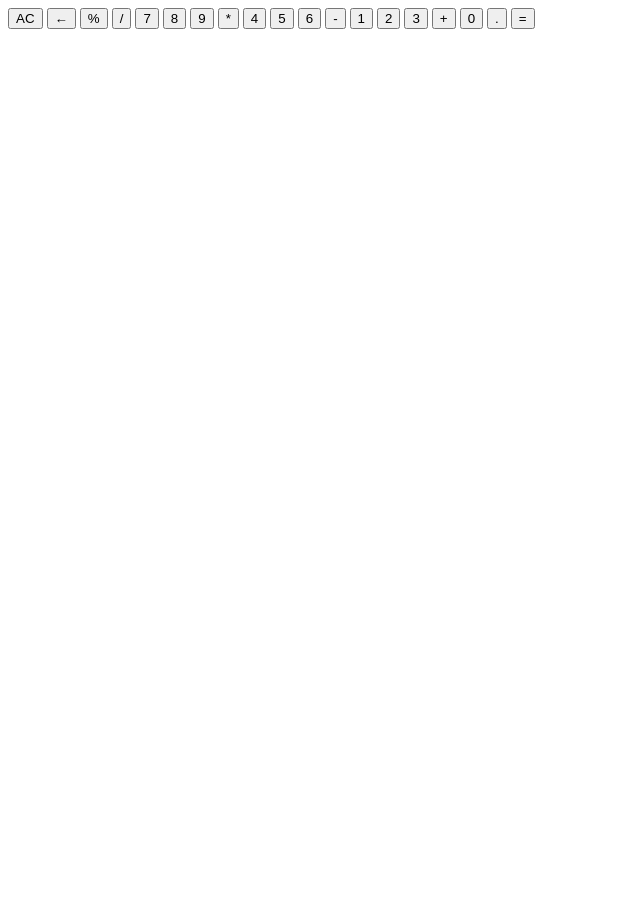
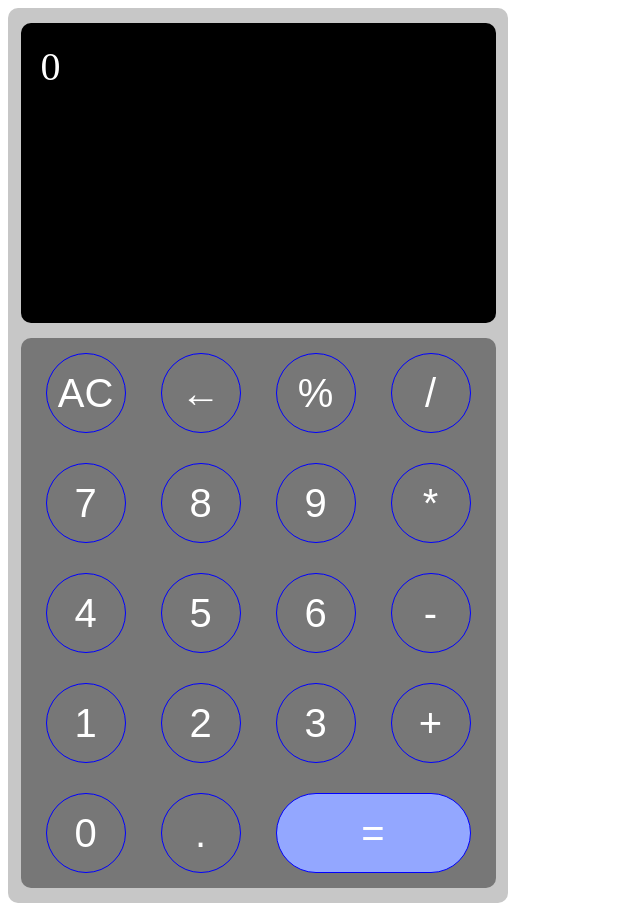
Before and after one commit to ArtemStanovov2000/Calculator, a plain HTML site: page index.html in a window 1280 px wide. Shown: the whole page, without its empty margins (0-640 px from the left). Before the commit the page ends 800 px from the top, so only its background shows below. Drawn offline with Linux system fonts and the light colour scheme.

Commit message:
Создал стили и верстку

```diff
--- a/index.html
+++ b/index.html
@@ -1,34 +1,46 @@
 <!DOCTYPE html>
 <html lang="ru">
   <head>
-  <meta charset="UTF-8">
-  <meta name="viewport" content="width=device-width, initial-scale=1.0">
+    <meta charset="UTF-8" />
+    <meta name="viewport" content="width=device-width, initial-scale=1.0" />
     <title>Calculator</title>
-  <link rel="stylesheet" type="text/css" href="style.css">
+    <link rel="stylesheet" type="text/css" href="style.css" />
   </head>
   <body>
-  <section>
-    <article class="window"></article>
+    <section class="calculator">
+      <article class="window">
+        <p class="result">0</p>
+      </article>
       <article class="button__panel">
+        <div class="button-row">
           <button class="button">AC</button>
           <button class="button">←</button>
           <button class="button">%</button>
           <button class="button">/</button>
+        </div>
+        <div class="button-row">
           <button class="button">7</button>
           <button class="button">8</button>
           <button class="button">9</button>
           <button class="button">*</button>
+        </div>
+        <div class="button-row">
           <button class="button">4</button>
           <button class="button">5</button>
           <button class="button">6</button>
           <button class="button">-</button>
+        </div>
+        <div class="button-row">
           <button class="button">1</button>
           <button class="button">2</button>
           <button class="button">3</button>
           <button class="button">+</button>
+        </div>
+        <div class="button-row">
           <button class="button">0</button>
           <button class="button">.</button>
           <button class="button button--equally">=</button>
+        </div>
       </article>
     </section>
     <script src="index.js"></script>
--- a/style.css
+++ b/style.css
@@ -0,0 +1,70 @@
+.calculator {
+    width: 500px;
+    background-color: rgb(199, 199, 199);
+    display: flex;
+    flex-direction: column;
+    border-radius: 10px;
+    align-items: center;
+}
+
+.window {
+    width: 95%;
+    height: 300px;
+    background-color: black;
+    border-radius: 10px;
+    margin-top: 15px;
+}
+
+.result {
+    color: white;
+    font-size: 40px;
+    margin: 0;
+    margin-left: 20px;
+    margin-top: 20px;
+}
+
+.button__panel {
+    width: 95%;
+    background-color: rgb(119, 119, 119);
+    border-radius: 10px;
+    margin-top: 15px;
+    margin-bottom: 15px;
+}
+
+.button-row {
+    display: flex;
+    gap: 35px;
+    padding: 15px 25px;
+}
+
+.button {
+    font-size: 40px;
+    width: 80px;
+    height: 80px;
+    border-radius: 50%;
+    background-color: inherit;
+    border: 1px solid blue;
+    color: white;
+}
+
+.button:hover {
+    background-color: rgba(0, 0, 0, 0.1);
+}
+
+.button:active {
+    background-color: rgba(0, 0, 0, 0.15);
+    border: none;
+}
+
+.button--equally {
+    display: flex;
+    justify-content: center;
+    background-color: rgb(147, 167, 255);
+    align-items: center;
+    flex-grow: 1;
+    border-radius: 40px;
+}
+
+.button--equally:hover {
+    background-color: rgb(133, 155, 255);
+}
```
Lines whose indentation alone changed are shown as unchanged.
